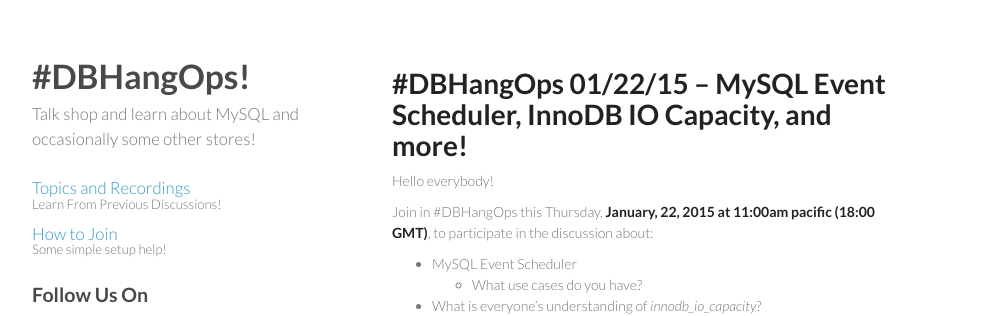
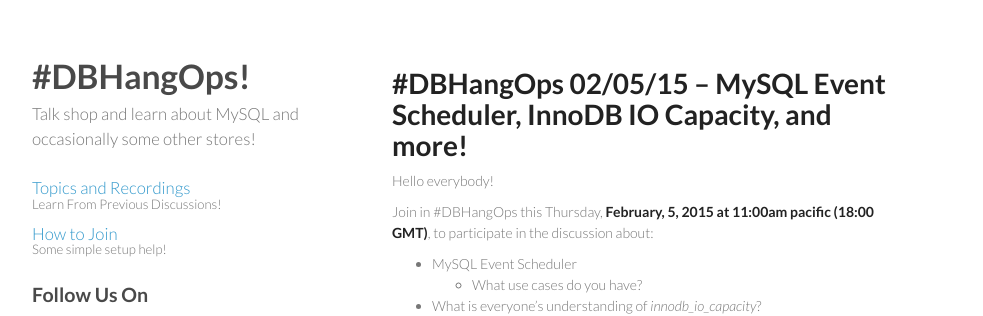
Before and after one commit to dbhangops/dbhangops.github.io, a Jekyll site: the page built from _posts/2015-01-20-dbhangops-020515--event-scheduler-io-capacity-and-more.markdown, in a window 1280 px wide and 925 px high. Shown: the top 316 px of the window, without its empty margins (178-1161 px from the left). Built offline with Jekyll 4.4.1, drawn with Linux system fonts in a browser that asks for light colours; Markdown is read by kramdown in place of the engine named in the settings.

Commit message:
Postponing today's DBHangOps until 2/5/15

```diff
--- a/_posts/2015-01-20-dbhangops-012215-event-scheduler-io-capacity-and-more.markdown
+++ b/_posts/2015-01-20-dbhangops-020515--event-scheduler-io-capacity-and-more.markdown
@@ -1,6 +1,6 @@
 ---
 layout: post
-title: '#DBHangOps 01/22/15 -- MySQL Event Scheduler, InnoDB IO Capacity, and more!'
+title: '#DBHangOps 02/05/15 -- MySQL Event Scheduler, InnoDB IO Capacity, and more!'
 categories:
 - computing
 - database
@@ -19,12 +19,12 @@
 type: post
 published: true
 ---
-\#DBHangOps 01/22/15 -- MySQL Event Scheduler, InnoDB IO Capacity, and more!
+\#DBHangOps 02/05/15 -- MySQL Event Scheduler, InnoDB IO Capacity, and more!
 =========================================================
 
 Hello everybody!
 
-Join in \#DBHangOps this Thursday, **January, 22, 2015 at 11:00am pacific (18:00 GMT)**, to participate in the discussion about:
+Join in \#DBHangOps this Thursday, **February, 5, 2015 at 11:00am pacific (18:00 GMT)**, to participate in the discussion about:
 
 * MySQL Event Scheduler
   * What use cases do you have?
```
